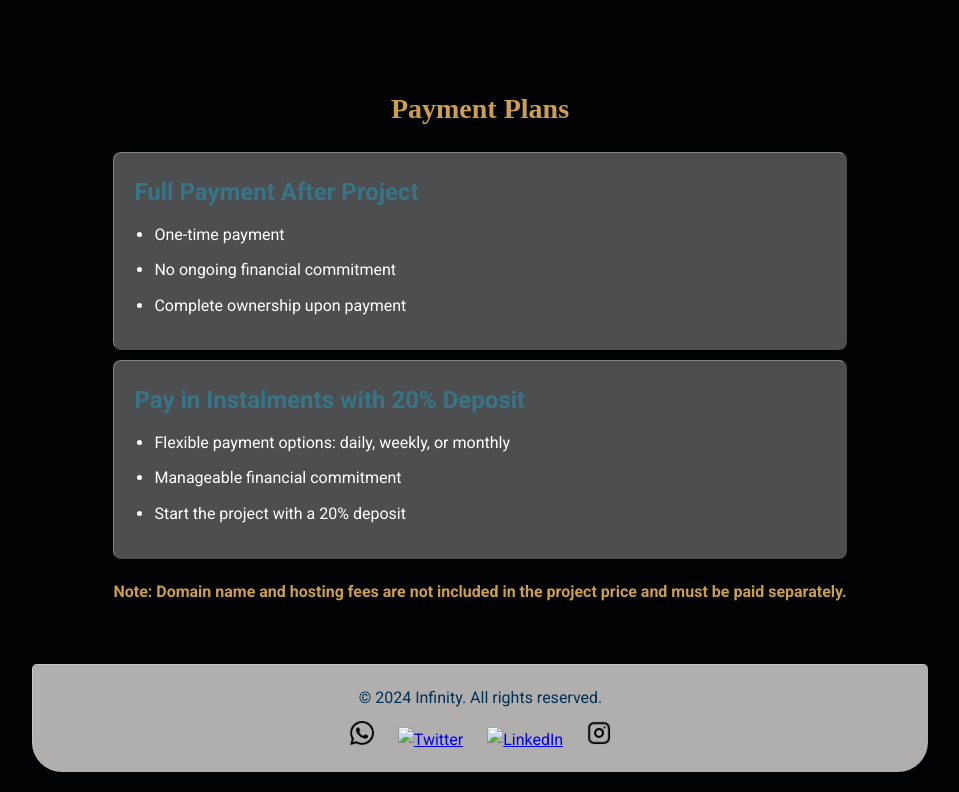
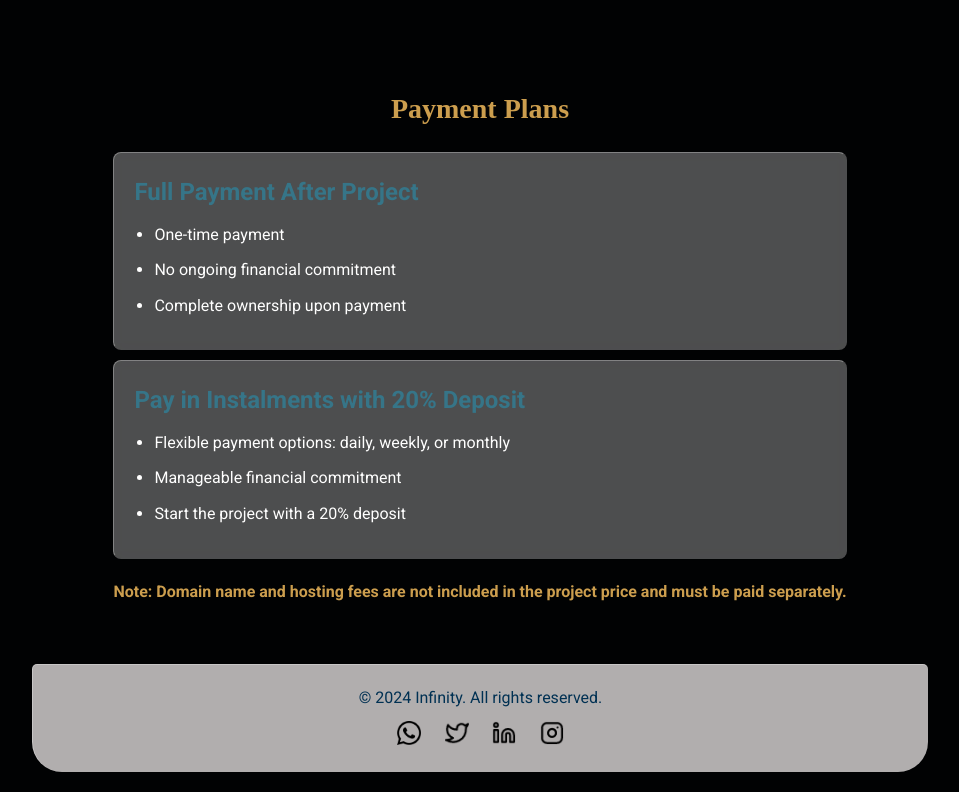
Before and after one commit to developerstevekeago/infinity.io, a plain HTML site: page index.html in a window 1280 px wide. Shown: the part 1624-2416 px from the top of the page, without its empty margins (160-1119 px from the left). Drawn offline with Linux system fonts and the light colour scheme; the site is published under a folder, as on GitHub Pages, so addresses that start at the root find nothing; a script that the page names is missing.

Commit message:
Update index.html

```diff
--- a/index.html
+++ b/index.html
@@ -113,10 +113,10 @@
                 <img src="imag/whatsapp.png" alt="whatsapp">
             </a>
             <a href="https://x.com/meeee_iss_coool?s=09" target="_blank" class="social-icon">
-                <img src="/imag/twitter.png" alt="Twitter">
+                <img src="imag/twitter.png" alt="Twitter">
             </a>
             <a href="https://www.linkedin.com/in/steve-keago-90a157256?utm_source=share&utm_campaign=share_via&utm_content=profile&utm_medium=android_app" target="_blank" class="social-icon">
-                <img src="/imag/linkedin.png" alt="LinkedIn">
+                <img src="imag/linkedin.png" alt="LinkedIn">
             </a>
             <a href="https://www.instagram.com/developer_steve.k?igsh=MTVmdmY5YmtjZXdwag==" target="_blank" class="social-icon">
                 <img src="imag/instagram.png" alt="instagram">
```
